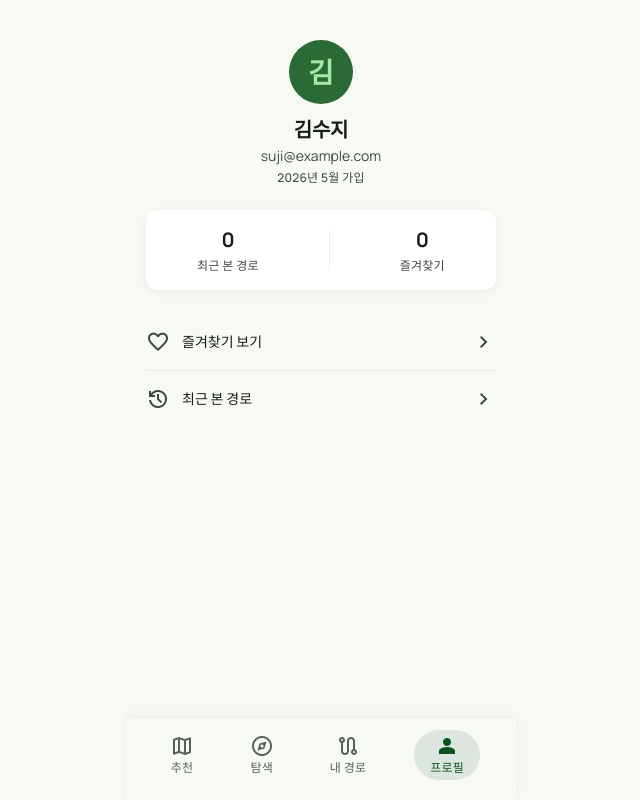
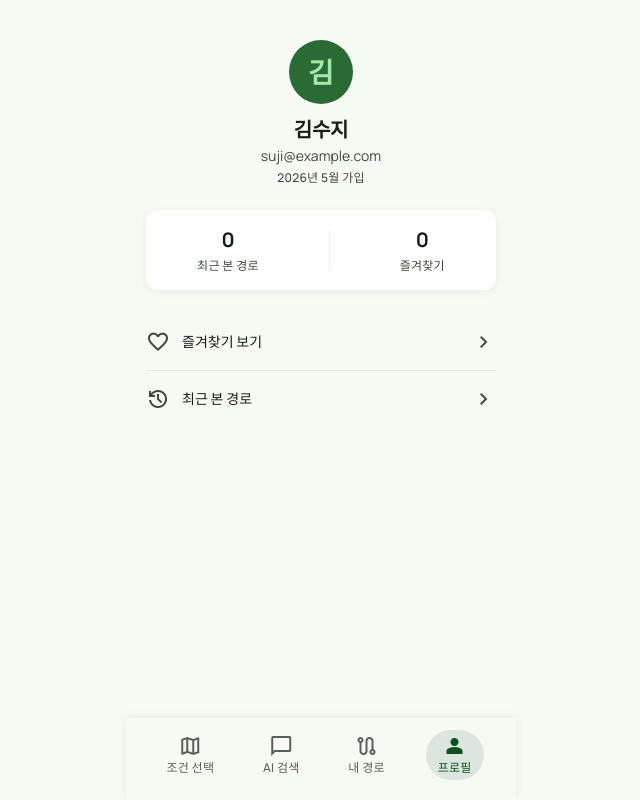
Before and after one commit to tnalsdk111/today_path_ai_agent, a Next.js app: page /profile in a window 1280 px wide. Shown: the whole page, without its empty margins (319-959 px from the left). Built offline with nearby package versions, Linux system fonts and the light colour scheme; a web font is replaced by a local one.

Commit message:
UI 수정: 추천/탐색 탭 이름 조건 선택/AI 검색으로 변경, 네비게이션 바 아이콘 변경, 지도 상세 조회 시 화장실과 공원 입구 위치 버튼 명확히 표시

```diff
--- a/app/course/[id]/page.tsx
+++ b/app/course/[id]/page.tsx
@@ -189,7 +189,10 @@ export default function CoursePage() {
           )}
 
           {/* POI 토글 버튼 */}
-          <div className="flex gap-2 mt-sm mb-md">
+          <div className="flex items-center gap-2 mt-sm mb-md">
+            <span className="font-label-sm text-label-sm text-on-surface-variant shrink-0">
+              위치:
+            </span>
             <button
               type="button"
               onClick={() => setShowToilets((v) => !v)}
--- a/app/discovery/page.tsx
+++ b/app/discovery/page.tsx
@@ -125,8 +125,8 @@ export default function DiscoveryPage() {
       <div className="max-w-[390px] mx-auto relative min-h-screen pb-24">
         <header className="sticky top-0 z-50 bg-surface shadow-sm px-margin py-sm flex items-center">
           <div className="flex items-center gap-2 text-h2 font-h2 text-primary">
-            <span className="material-symbols-outlined">explore</span>
-            AI 산책로 추천
+            <span className="material-symbols-outlined">energy_savings_leaf</span>
+            오늘의 길
           </div>
         </header>
 
--- a/app/page.tsx
+++ b/app/page.tsx
@@ -88,26 +88,10 @@ export default function HomePage() {
       <div className="max-w-[390px] mx-auto relative min-h-screen pb-24">
 
         {/* TopAppBar */}
-        <header className="sticky top-0 z-50 bg-surface shadow-sm px-margin py-sm flex items-center justify-between">
+        <header className="sticky top-0 z-50 bg-surface shadow-sm px-margin py-sm flex items-center">
           <div className="flex items-center gap-2 text-h2 font-h2 text-primary">
             <span className="material-symbols-outlined">energy_savings_leaf</span>
             오늘의 길
-          </div>
-          <div className="flex items-center">
-            <button
-              type="button"
-              className="p-2 text-on-surface-variant rounded-full hover:bg-secondary-container/50"
-              aria-label="알림"
-            >
-              <span className="material-symbols-outlined">notifications</span>
-            </button>
-            <button
-              type="button"
-              className="p-2 text-on-surface-variant rounded-full hover:bg-secondary-container/50"
-              aria-label="검색"
-            >
-              <span className="material-symbols-outlined">search</span>
-            </button>
           </div>
         </header>
 
--- a/components/BottomNav.tsx
+++ b/components/BottomNav.tsx
@@ -3,8 +3,8 @@
 import { useRouter, usePathname } from "next/navigation";
 
 const NAV_TABS: { icon: string; label: string; href: string; activeFor: string | null }[] = [
-  { icon: "map", label: "추천", href: "/", activeFor: "/" },
-  { icon: "explore", label: "탐색", href: "/discovery", activeFor: "/discovery" },
+  { icon: "map", label: "조건 선택", href: "/", activeFor: "/" },
+  { icon: "chat_bubble", label: "AI 검색", href: "/discovery", activeFor: "/discovery" },
   { icon: "route", label: "내 경로", href: "/my-routes", activeFor: "/my-routes" },
   { icon: "person", label: "프로필", href: "/profile", activeFor: "/profile" },
 ];
@@ -24,8 +24,8 @@ export default function BottomNav() {
             onClick={() => router.push(href)}
             className={
               active
-                ? "flex flex-col items-center gap-0.5 bg-secondary-container text-primary rounded-full px-4 py-1"
-                : "flex flex-col items-center gap-0.5 text-secondary p-2"
+                ? "flex flex-col items-center gap-0.5 bg-secondary-container text-primary rounded-full px-3 py-1 whitespace-nowrap"
+                : "flex flex-col items-center gap-0.5 text-secondary p-2 whitespace-nowrap"
             }
           >
             <span
```
